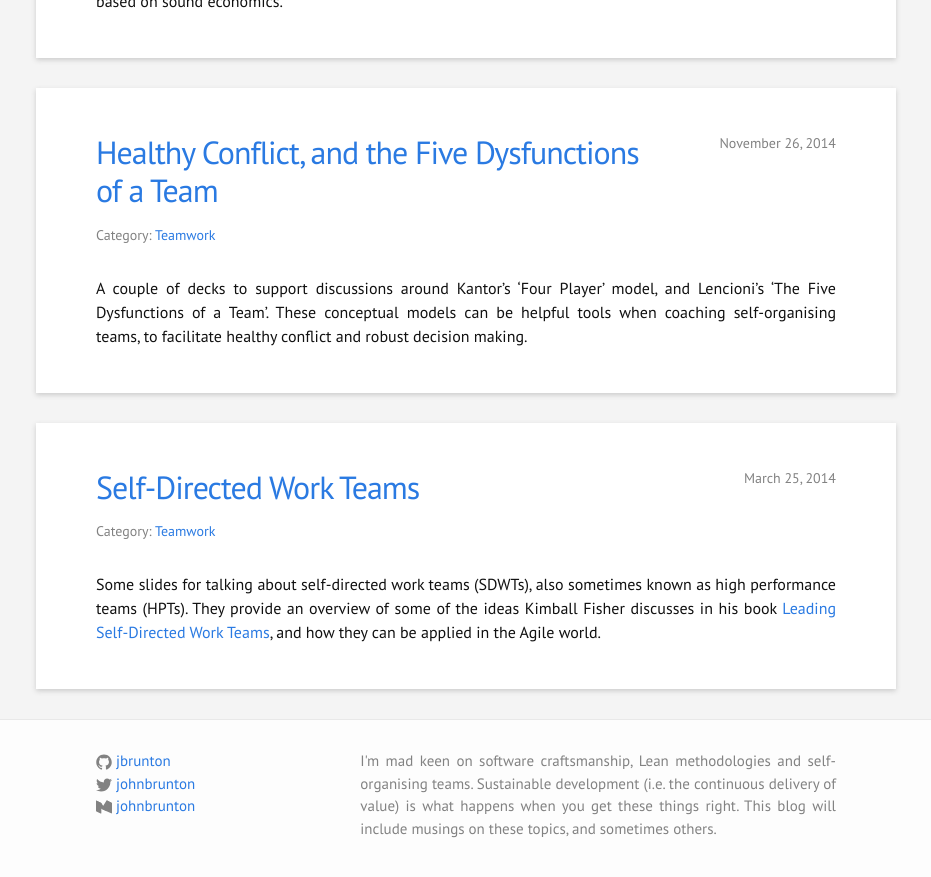
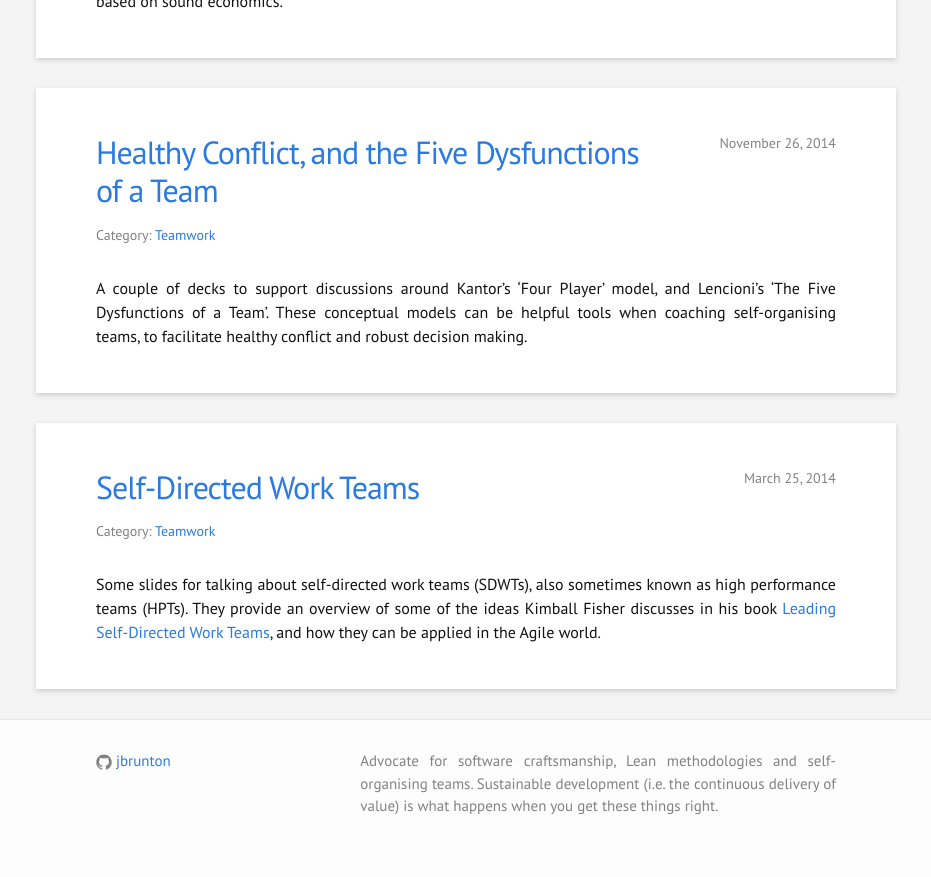
Before and after one commit to jbrunton/jbrunton.com, a Jekyll site: the page built from index.html, in a window 1280 px wide and 900 px high, scrolled down 892 px. Shown: the top 877 px of the window, without its empty margins (174-1105 px from the left). Built offline with Jekyll 4.4.1, drawn with Linux system fonts in a browser that asks for light colours; nearby versions of some CDN libraries.

Commit message:
feat: deploy with GitHub Pages

```diff
--- a/_config.yml
+++ b/_config.yml
@@ -8,15 +8,12 @@
 # Site settings
 title: John Brunton
 description: > # this means to ignore newlines until "baseurl:"
-  I'm mad keen on software craftsmanship, Lean methodologies and self-organising
+  Advocate for software craftsmanship, Lean methodologies and self-organising
   teams. Sustainable development (i.e. the continuous delivery of value) is what
-  happens when you get these things right. This blog will include musings on
-  these topics, and sometimes others.
+  happens when you get these things right.
 baseurl: "" # the subpath of your site, e.g. /blog
 url: "www.jbrunton.com" # the base hostname & protocol for your site
-twitter_username: johnbrunton
 github_username:  jbrunton
-medium_username:  johnbrunton
 
 category_names:
   lean: Lean Thinking
```
Also changed, not shown: .github/workflows/build.yml (added), .github/workflows/deploy.yml (added), Gemfile.lock, 1 other file.
